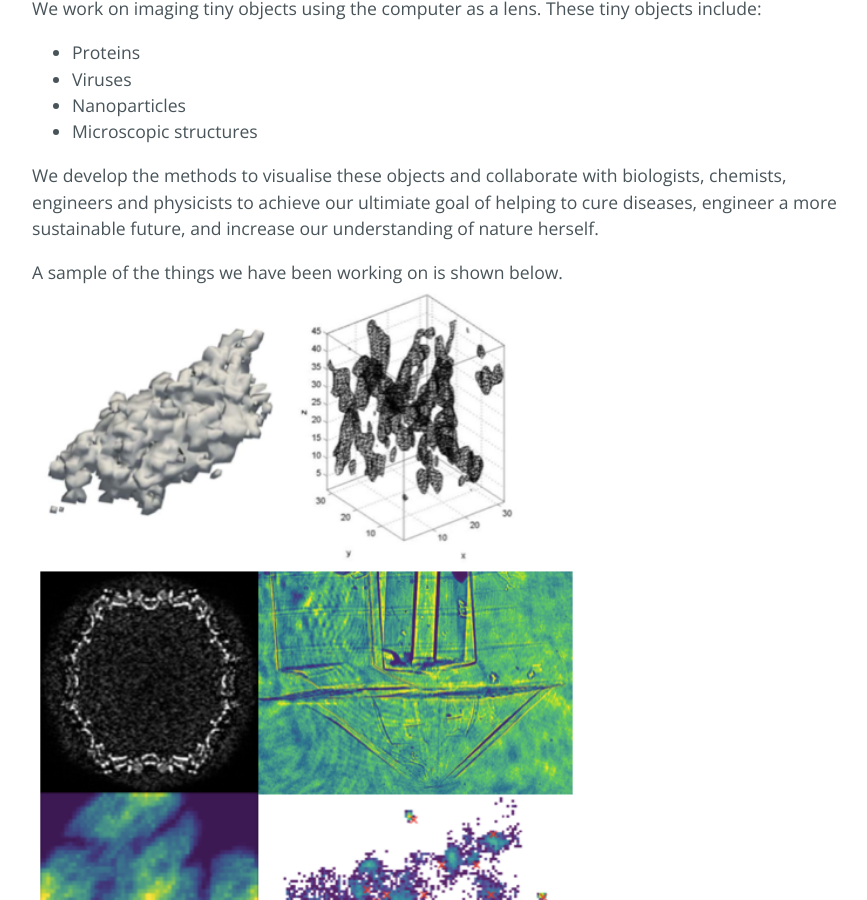
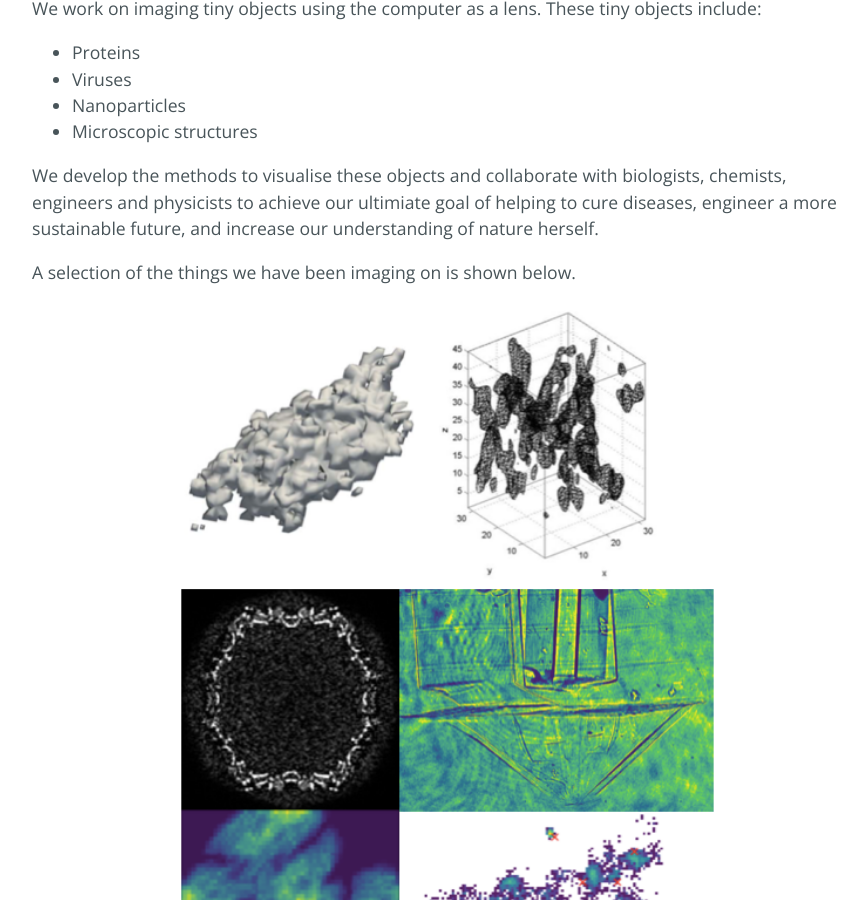
Before and after one commit to captvonsciencypants/computational-imaging-lab, a Jekyll site: the page built from index.md, in a window 1280 px wide and 900 px high, scrolled down 1056 px. Shown: the whole window, without its empty margins (192-1059 px from the left). Built offline with Jekyll 4.4.1, drawn with Linux system fonts in a browser that asks for light colours; our own code applies the rules of GitHub Pages for plain Markdown files; the repository's description, which GitHub fills in, is left out.

Commit message:
Update index.md

```diff
--- a/index.md
+++ b/index.md
@@ -11,8 +11,11 @@ We work on imaging tiny objects using the computer as a lens. These tiny objects
 
 We develop the methods to visualise these objects and collaborate with biologists, chemists, engineers and physicists to achieve our ultimiate goal of helping to cure diseases, engineer a more sustainable future, and increase our understanding of nature herself.
 
-A sample of the things we have been working on is shown below.
-<img align="center" src="figs/index_0.png" width="550">
+A selection of the things we have been imaging on is shown below.
+<p align="center">
+  <img src="figs/index_0.png" width="550" />
+</p>
+
 
 The methods we are currently working on are described on the [research](research.md) page
 
@@ -31,4 +34,6 @@ Our work is supported by:
 * R H T Bates Postgraduate Scholarship from the Royal Society of New Zealand Te Apārangi
 * Travel Scholarship from the Canterbury Branch of the Royal Society of New Zealand Te Apārangi
 
+<p align="center">
 <img align="center" src="figs/funding.png" width="600">
+</p>
```
